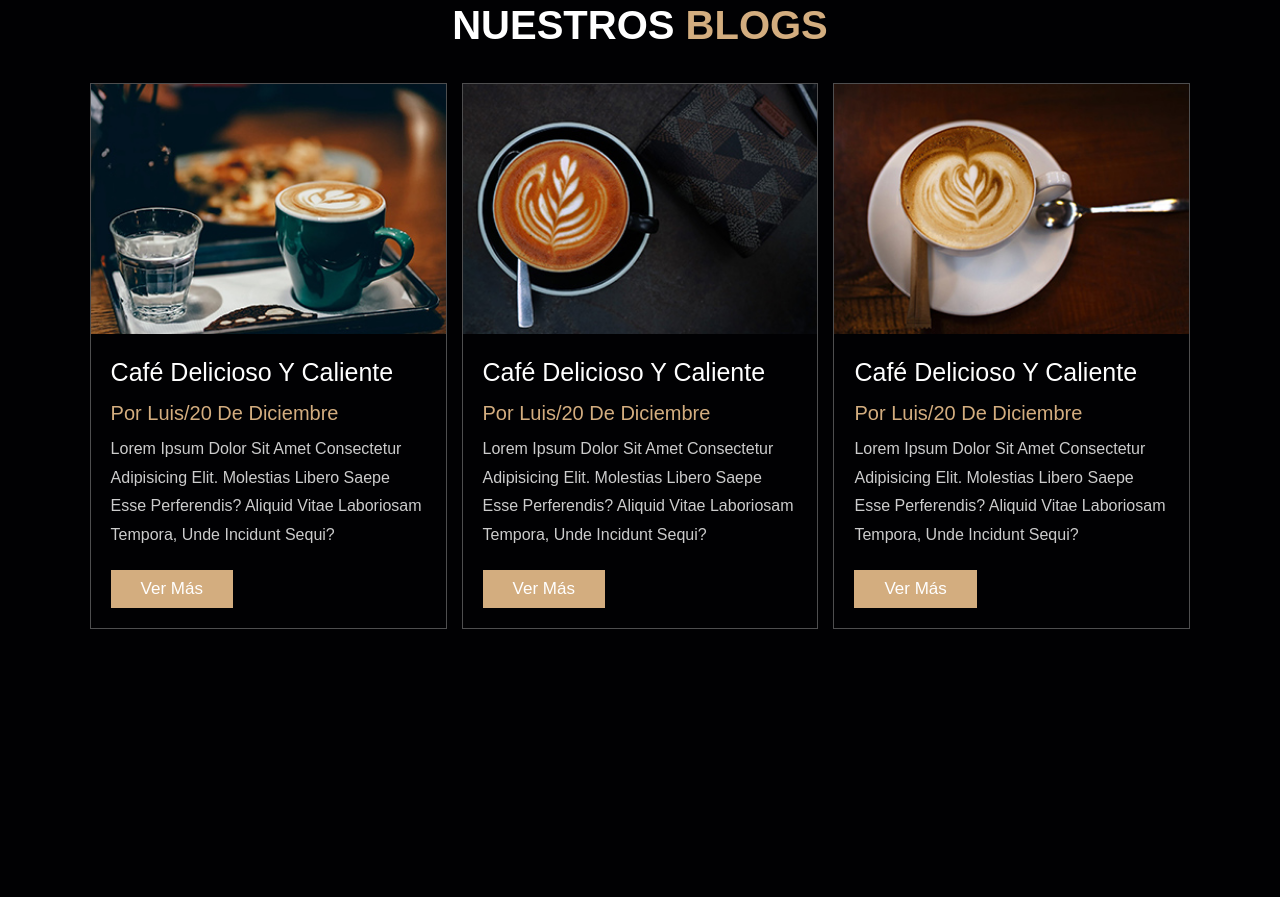
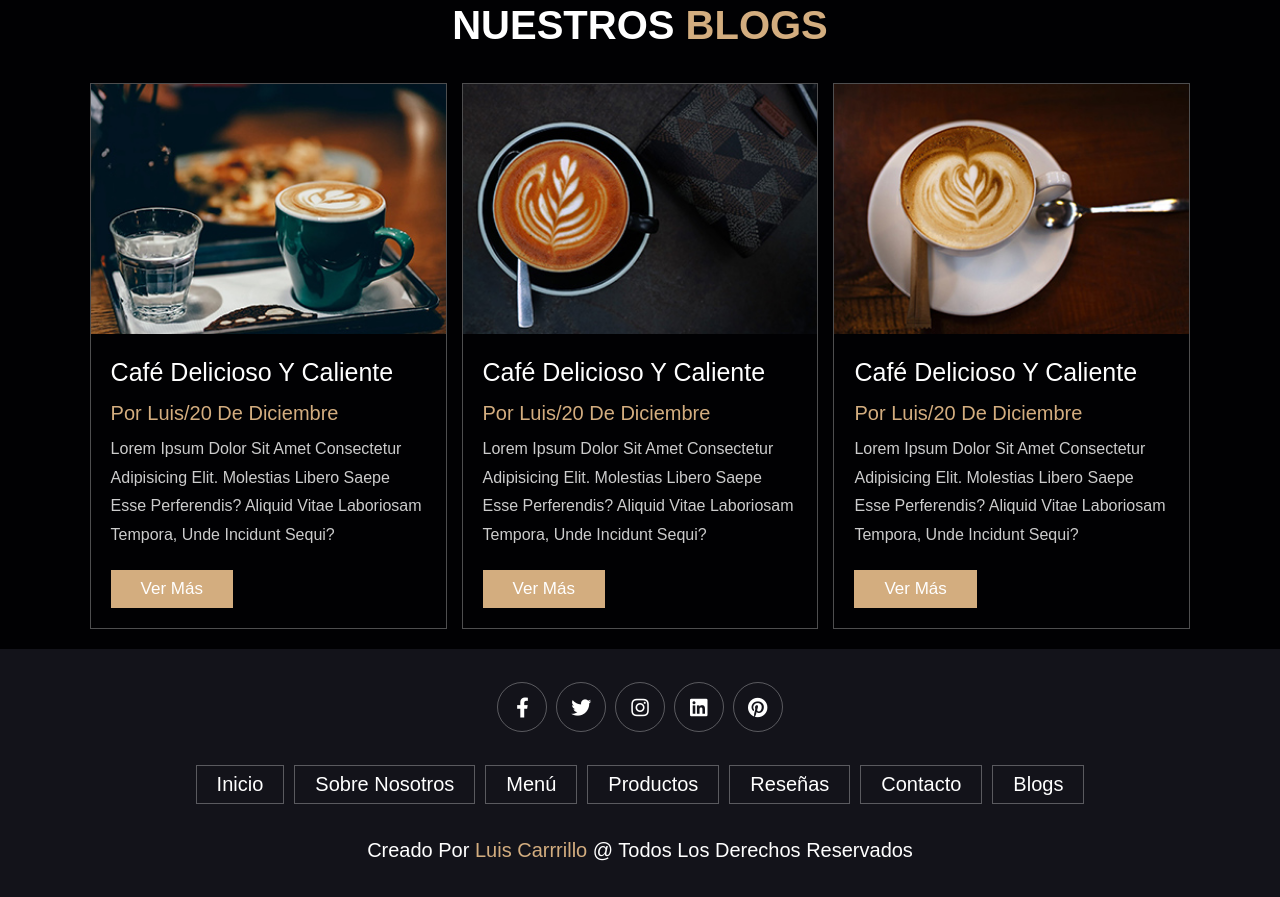
Before and after one commit to LuisDani07/cafeter-a-responsiva, a plain HTML site: page index.html in a window 1280 px wide. Shown: the part 3879-4776 px from the top of the page. Before the commit the page ends 4528 px from the top, so only its background shows below. Drawn offline with Linux system fonts and the light colour scheme.

Commit message:
footer section

```diff
--- a/css/style.css
+++ b/css/style.css
@@ -421,6 +421,54 @@ padding:2rem 0;
     color:#ccc;
     padding:1rem 0;
 }
+.footer{
+    background:var(--black);
+    text-align: center;
+}
+.footer .share {
+padding:1rem 0;
+}
+.footer .share a{
+    height:5rem;
+    width:5rem;
+    line-height: 5rem;
+    font-size: 2rem;
+    color:#fff;
+    border:var(--border);
+    margin:.3rem;
+    border-radius: 50%;
+}
+.footer .share a:hover{
+background-color: var(--main-color);
+}
+.footer .links{
+display: flex;
+justify-content: center;
+flex-wrap: wrap;
+padding:2rem 0;
+gap:1rem;
+}
+.footer .links a{
+    padding:.7rem 2rem;
+    color:#fff;
+    border: var(--border);
+    font-size: 2rem;;
+}
+.footer .links a:hover{
+    background: var(--main-color);
+}
+.footer .credit{
+    font-size: 2rem;
+    color:#fff;
+    font-weight: lighter;
+    padding:1.5rem;
+}
+.footer .credit span{
+    color:var(--main-color)
+}
+
+
+
 
 
 
--- a/index.html
+++ b/index.html
@@ -315,6 +315,26 @@
                     </div>
                 </div>
               </section>
+                                         <!-- footer section -->
+              <section class="footer">
+                <div class="share">
+                    <a href="#" class="fab fa-facebook-f"></a>
+                    <a href="#" class="fab fa-twitter"></a>
+                    <a href="#" class="fab fa-instagram"></a>
+                    <a href="#" class="fab fa-linkedin"></a>
+                    <a href="#" class="fab fa-pinterest"></a>
+                </div>
+                <div class="links">
+                    <a href="#">inicio</a>
+                    <a href="#">sobre nosotros</a>
+                    <a href="#">menú</a>
+                    <a href="#">productos</a>
+                    <a href="#">reseñas</a>
+                    <a href="#">contacto</a>
+                    <a href="#">blogs</a>
+                </div>
+                <div class="credit">creado por <span>Luis Carrrillo</span> @ Todos los derechos reservados</div>
+              </section>
       <script src="./main.js"></script>
 </body>
 </html>
```
